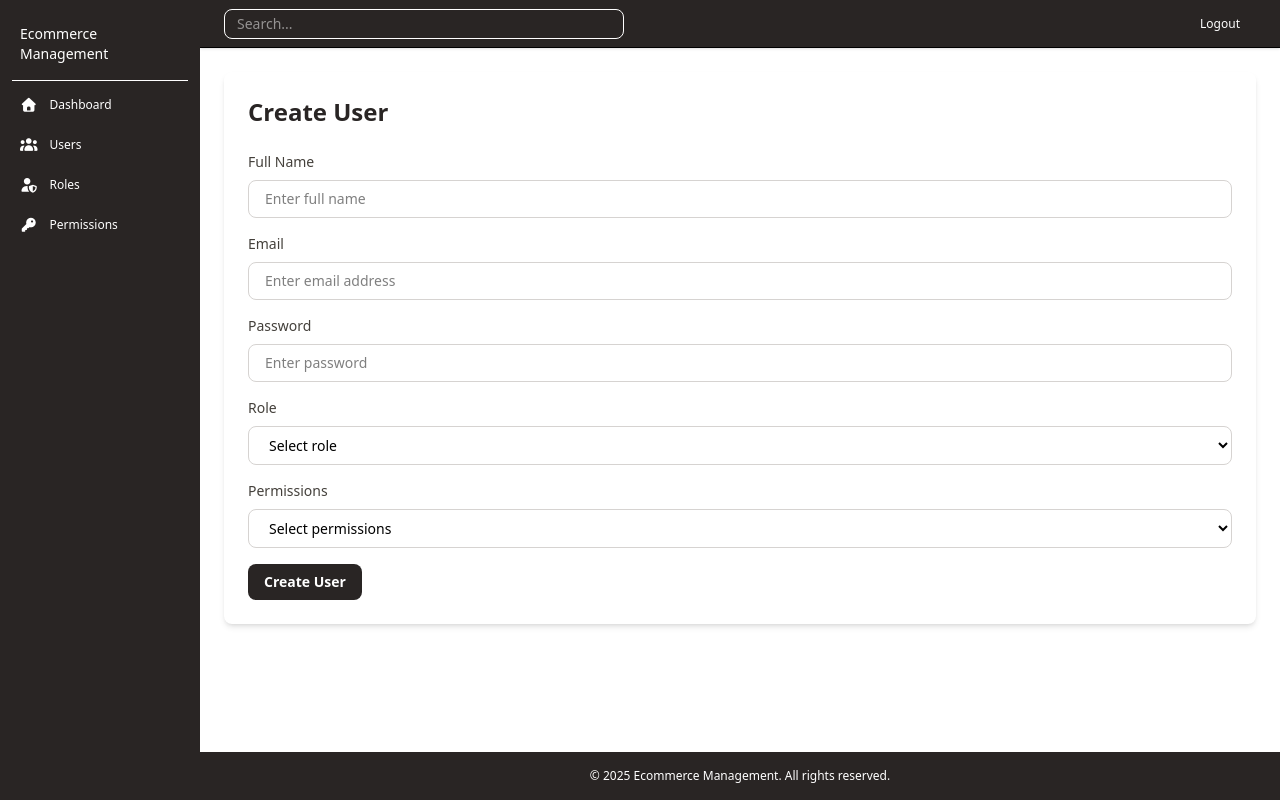
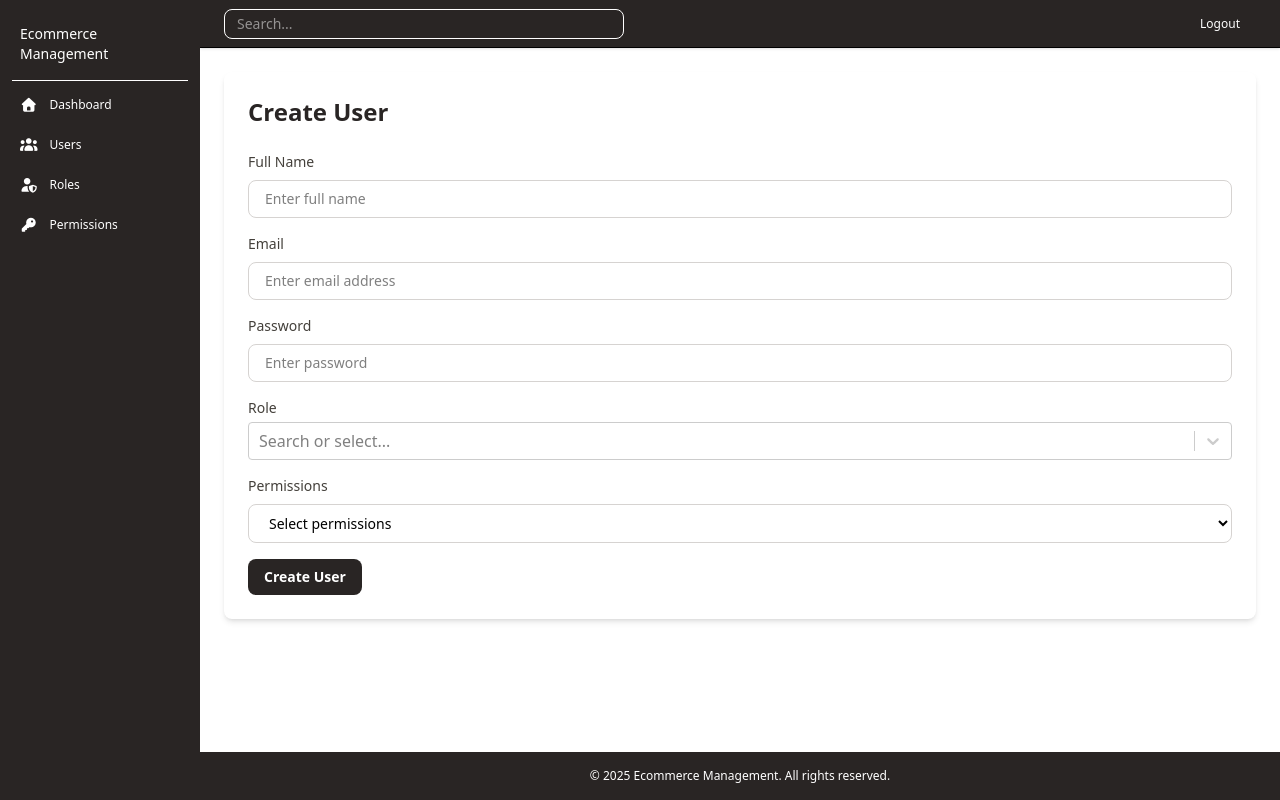
Before and after one commit to Abubakar2211/Ecommerce-Management-Frontend, a React (Vite) app: page /user/create in a window 1280 px wide. Built offline with nearby package versions, Linux system fonts and the light colour scheme; sample sign-in values are in the browser's storage.

Commit message:
User Create Working.

```diff
--- a/package.json
+++ b/package.json
@@ -15,6 +15,7 @@
     "react": "^19.1.1",
     "react-dom": "^19.1.1",
     "react-router-dom": "^7.9.3",
+    "react-select": "^5.10.2",
     "tailwindcss": "^4.1.13"
   },
   "devDependencies": {
--- a/src/pages/user/UserCreate.jsx
+++ b/src/pages/user/UserCreate.jsx
@@ -1,5 +1,6 @@
 import { useState } from "react";
 import Main from "../../components/layout/Main";
+import Select from "react-select/base";
 export default function UserCreate() {
 
     const [name, setName] = useState("");
@@ -11,8 +12,15 @@ export default function UserCreate() {
     const handleUserCreate = (e) => {
         e.preventDefault();
         console.log({ "User Name": name, "User Email": email, "User Password": password, "User Role": role, "User Permission": permission });
+        setName(""), setEmail(""), setPassword(""), setRole(""), setPermission("")
     }
 
+    const roles = [
+        { value: "Admin", label: "Admin" },
+        { value: "Agent", label: "Agent" },
+        { value: "User", label: "User" },
+        { value: "Superadmin", label: "Superadmin" },
+    ];
 
     return (
         <Main>
@@ -23,35 +31,32 @@ export default function UserCreate() {
                     {/* Name */}
                     <div>
                         <label className="block text-stone-700 mb-1 text-sm" htmlFor="name">Full Name</label>
-                        <input type="text" id="name" onChange={(e) => setName(e.target.value)} className="w-full px-4 py-2 rounded-lg text-sm mt-1 border border-stone-300 focus:outline-none focus:ring-2 focus:ring-stone-500" placeholder="Enter full name" />
+                        <input type="text" value={name} id="name" onChange={(e) => setName(e.target.value)} className="w-full px-4 py-2 rounded-lg text-sm mt-1 border border-stone-300 focus:outline-none focus:ring-2 focus:ring-stone-500" placeholder="Enter full name" />
                     </div>
 
                     {/* Email */}
                     <div>
                         <label className="block text-stone-700 mb-1 text-sm" htmlFor="email">Email</label>
-                        <input type="email" id="email" onChange={(e) => setEmail(e.target.value)} className="w-full px-4 py-2 rounded-lg text-sm mt-1 border border-stone-300 focus:outline-none focus:ring-2 focus:ring-stone-500" placeholder="Enter email address" />
+                        <input type="email" value={email} id="email" onChange={(e) => setEmail(e.target.value)} className="w-full px-4 py-2 rounded-lg text-sm mt-1 border border-stone-300 focus:outline-none focus:ring-2 focus:ring-stone-500" placeholder="Enter email address" />
                     </div>
 
                     {/* Password */}
                     <div>
                         <label className="block text-stone-700 mb-1 text-sm" htmlFor="password">Password</label>
-                        <input type="password" id="password" onChange={(e) => setPassword(e.target.value)} className="w-full px-4 py-2 rounded-lg text-sm mt-1 border border-stone-300 focus:outline-none focus:ring-2 focus:ring-stone-500" placeholder="Enter password" />
+                        <input type="password" value={password} id="password" onChange={(e) => setPassword(e.target.value)} className="w-full px-4 py-2 rounded-lg text-sm mt-1 border border-stone-300 focus:outline-none focus:ring-2 focus:ring-stone-500" placeholder="Enter password" />
                     </div>
 
                     {/* Role */}
                     <div>
                         <label className="block text-stone-700 mb-1 text-sm" htmlFor="role">Role</label>
-                        <select id="role" onChange={(e) => setRole(e.target.value)} className="w-full px-4 py-2 rounded-lg text-sm mt-1 border border-stone-300 focus:outline-none focus:ring-2 focus:ring-stone-500">
-                            <option value="">Select role</option>
-                            <option value="admin">Admin</option>
-                            <option value="user">User</option>
-                        </select>
+                        <Select options={roles} value={role} onChange={(e) => setRole(e.target.value)} placeholder="Search or select..." />
+
                     </div>
 
                     {/* Permissions */}
                     <div>
                         <label className="block text-stone-700 mb-1 text-sm" htmlFor="permissions">Permissions</label>
-                        <select onChange={(e) => setPermission(e.target.value)} id="permissions" className="w-full px-4 py-2 rounded-lg text-sm mt-1 border border-stone-300 focus:outline-none focus:ring-2 focus:ring-stone-500">
+                        <select value={permission} onChange={(e) => setPermission(e.target.value)} id="permissions" className="w-full px-4 py-2 rounded-lg text-sm mt-1 border border-stone-300 focus:outline-none focus:ring-2 focus:ring-stone-500">
                             <option value="">Select permissions</option>
                             <option value="create permission">Create Permission</option>
                             <option value="edit permission">Edit Permission</option>
```
Also changed, not shown: 1 other file (tests, documents, lock files or other folders).
